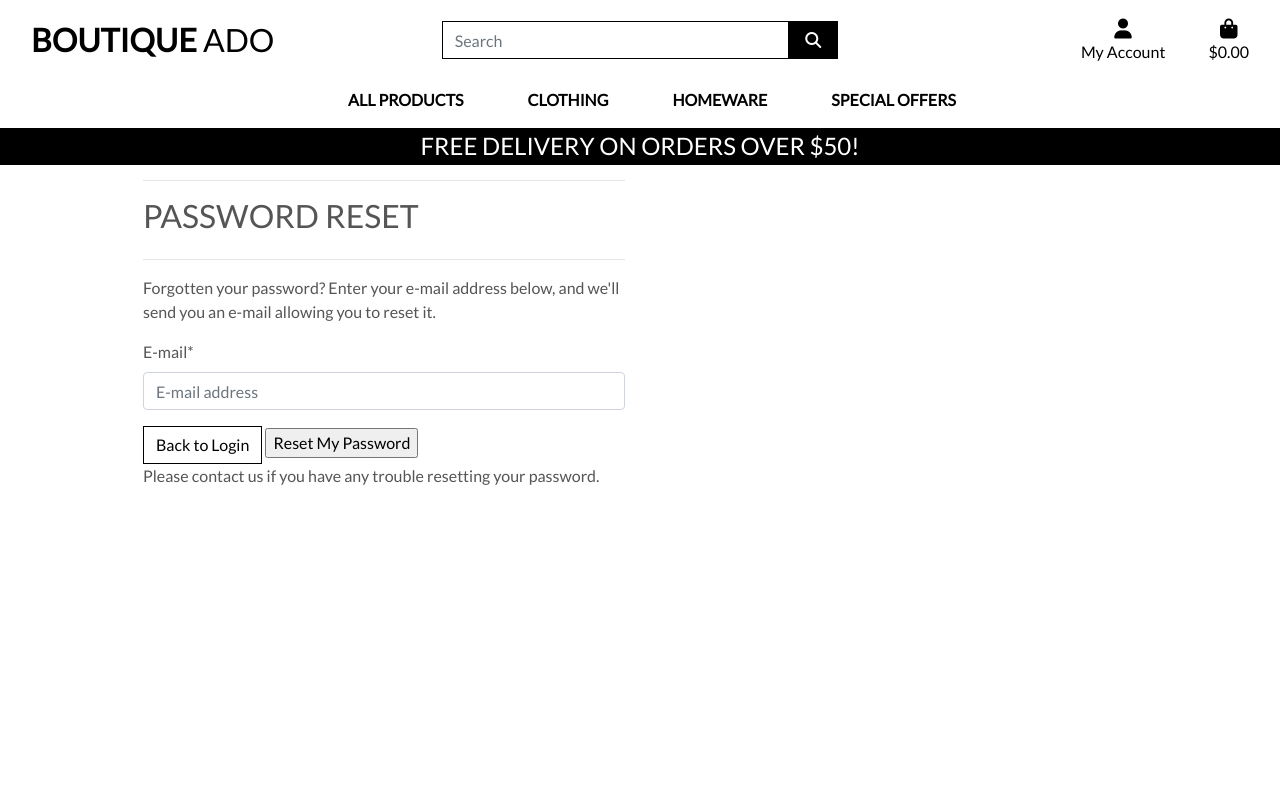
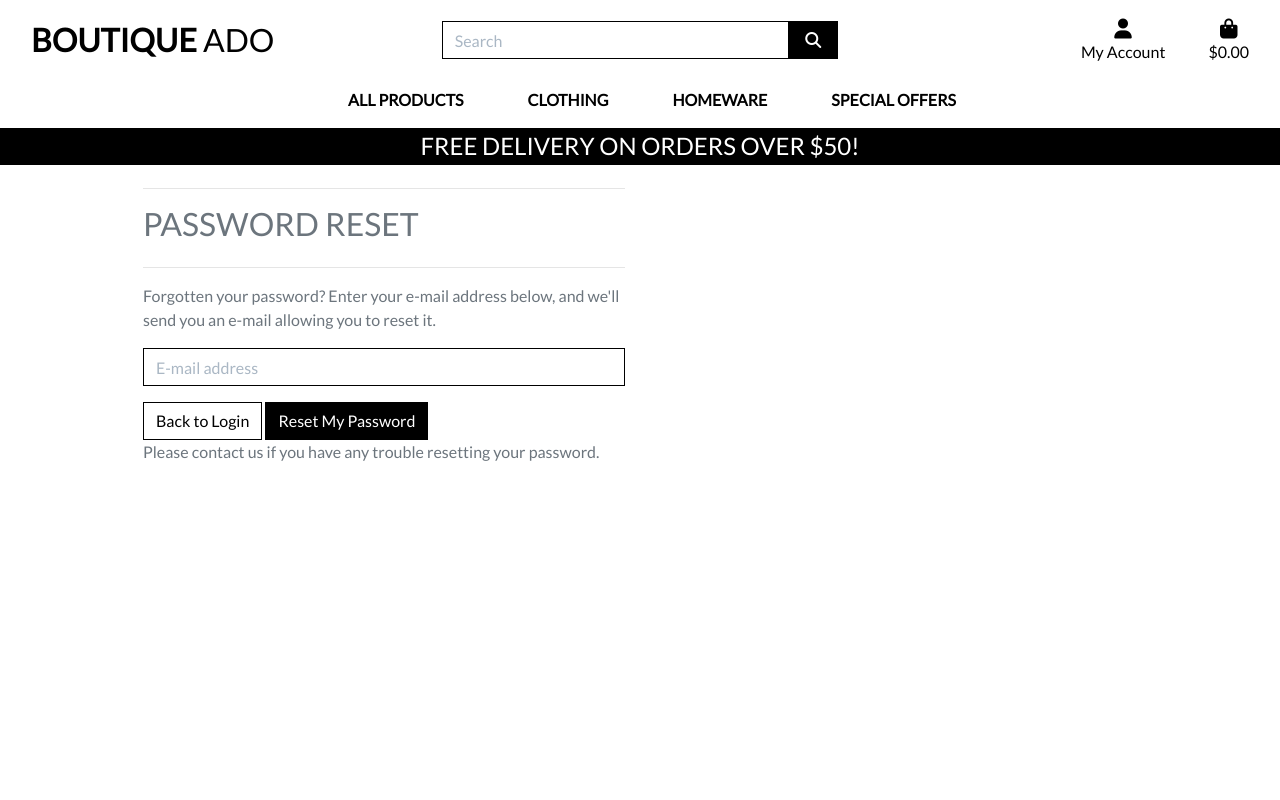
Before and after one commit to sejungkwak/boutique_ado, a Django app: page /accounts/password/reset/ in a window 1280 px wide. Run offline with Django 3.2, Linux system fonts and the light colour scheme; some libraries are stand-ins or nearby versions.

Commit message:
feat: Style allauth templates, update profile view

```diff
--- a/profiles/templates/profile/profile.html
+++ b/profiles/templates/profile/profile.html
@@ -25,5 +25,6 @@
                 <hr>
             </div>
         </div>
+        {{ profile }}
     </div>
 {% endblock %}
--- a/static/css/base.css
+++ b/static/css/base.css
@@ -102,6 +102,12 @@ a.category-badge > span.badge:hover {
     cursor: pointer;
 }
 
+input[name="q"]::placeholder {
+    color: #aab7c4;
+}
+
+/* ----------------------------- bootstrap toasts */
+
 .message-container {
     position: fixed;
     top: 72px;
@@ -175,6 +181,60 @@ a.category-badge > span.badge:hover {
   }
 }
 
+/* Allauth form formatting */
+
+.allauth-form-inner-content {
+    margin-top: 1.5rem;
+    color: #6c757d;
+}
+
+.allauth-form-inner-content input {
+    border-color: #000;
+    border-radius: 0;
+}
+
+.allauth-form-inner-content label:not([for="id_remember"]) {
+    display: none;
+}
+
+.allauth-form-inner-content input::placeholder {
+    color: #aab7c4;
+}
+
+.allauth-form-inner-content button,
+.allauth-form-inner-content input[type='submit'] {
+	/* btn */
+	display: inline-block;
+    font-weight: 400;
+    color: #fff;
+    text-align: center;
+    vertical-align: middle;
+    -webkit-user-select: none;
+    -moz-user-select: none;
+    -ms-user-select: none;
+    user-select: none;
+    background-color: #000;
+    border: 1px solid #000;
+    padding: .375rem .75rem;
+    font-size: 1rem;
+    line-height: 1.5;
+    border-radius: 0;
+
+    /* standard bootstrap btn transitions */
+    transition: color .15s ease-in-out,background-color .15s ease-in-out,border-color .15s ease-in-out,box-shadow .15s ease-in-out;
+}
+
+.allauth-form-inner-content button:hover,
+.allauth-form-inner-content input[type='submit']:hover {
+	color: #fff;
+    background-color: #222;
+    border-color: #222;
+}
+
+.allauth-form-inner-content a {
+	color: #17a2b8; /* text-info */
+}
+
 /* fixed top navbar only on medium and up */
 @media (min-width: 992px) {
     .fixed-top-desktop-only {
--- a/templates/base.html
+++ b/templates/base.html
@@ -73,7 +73,7 @@
                                 {% if request.user.is_superuser %}
                                     <a class="dropdown-item" href="">Product Management</a>
                                 {% endif %}
-                                <a class="dropdown-item" href="">My Profile</a>
+                                <a class="dropdown-item" href="{% url 'profile' %}">My Profile</a>
                                 <a class="dropdown-item" href="{% url 'account_logout' %}">Logout</a>
                             {% else %}
                                 <a class="dropdown-item" href="{% url 'account_signup' %}">Register</a>
```
Also changed, not shown: profiles/views.py (+6 -2 lines).
